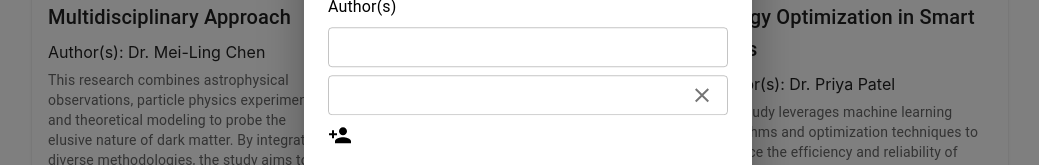
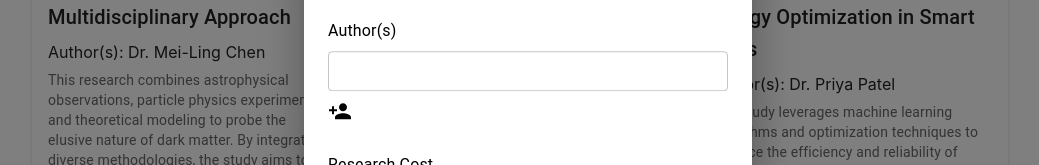
Before and after one commit to marcelofrayha/Scientify, a React (Vite) app in the folder frontend/: page / in a window 1280 px wide. Both pictures are taken after a click on the button "ADD RESEARCH". Shown: the part 392-557 px from the top of the page, without its empty margins (112-1151 px from the left). Built offline with nearby package versions, Linux system fonts and the light colour scheme.

Commit message:
change authors to be am array of objects

```diff
--- a/frontend/src/components/add-research-modal/index.jsx
+++ b/frontend/src/components/add-research-modal/index.jsx
@@ -1,7 +1,7 @@
 import Box from "@mui/material/Box";
 import Typography from "@mui/material/Typography";
 import Modal from "@mui/material/Modal";
-import { Button, Grid, InputAdornment, Slider, TextField } from "@mui/material";
+import { Button, InputAdornment, TextField } from "@mui/material";
 import { Input } from "@mui/material";
 import { useState } from "react";
 import PersonAddIcon from "@mui/icons-material/PersonAdd";
@@ -23,9 +23,7 @@ export default function AddResearchModal({ open, handleClose, setData }) {
   const [title, setTitle] = useState("");
   const [description, setDescription] = useState("");
   const [totalCost, setTotalCost] = useState(0);
-  const [authors, setAuthors] = useState(["", ""]);
-
-  console.log("----- authors:", authors);
+  const [authors, setAuthors] = useState([{ name: "" }]);
 
   const handleAddResearch = () => {
     setData((prevState) => [
@@ -46,13 +44,13 @@ export default function AddResearchModal({ open, handleClose, setData }) {
   };
 
   const handleAddAuthor = () => {
-    setAuthors([...authors, ""]);
+    setAuthors([...authors, { name: "" }]);
   };
 
   const handleAuthorChange = (event, index) => {
     const { value } = event.target;
     const editAuthors = [...authors];
-    editAuthors[index] = value;
+    editAuthors[index]["name"] = value;
     setAuthors(editAuthors);
   };
 
@@ -113,7 +111,7 @@ export default function AddResearchModal({ open, handleClose, setData }) {
                 key={index}
                 size="small"
                 sx={{ width: "100%", marginTop: 1 }}
-                value={author}
+                value={author.name}
                 onChange={(event) => handleAuthorChange(event, index)}
                 InputProps={{
                   endAdornment: index > 0 && (
```
